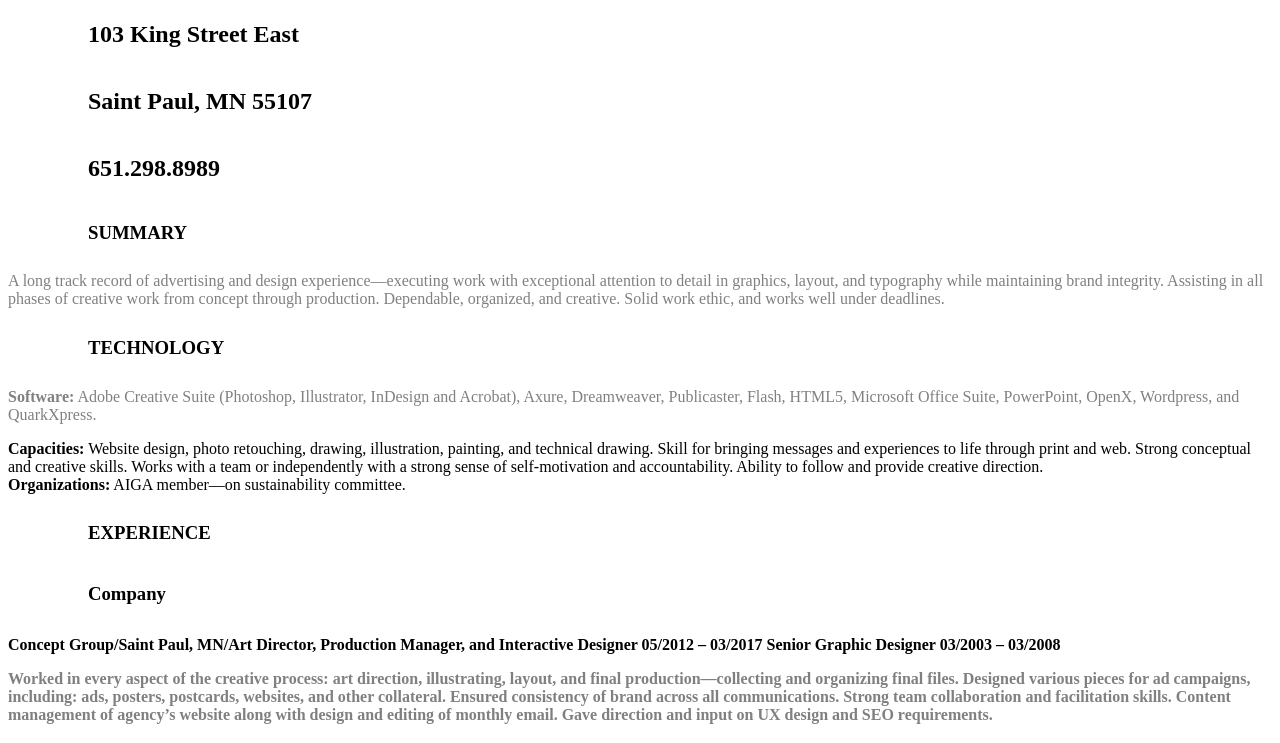
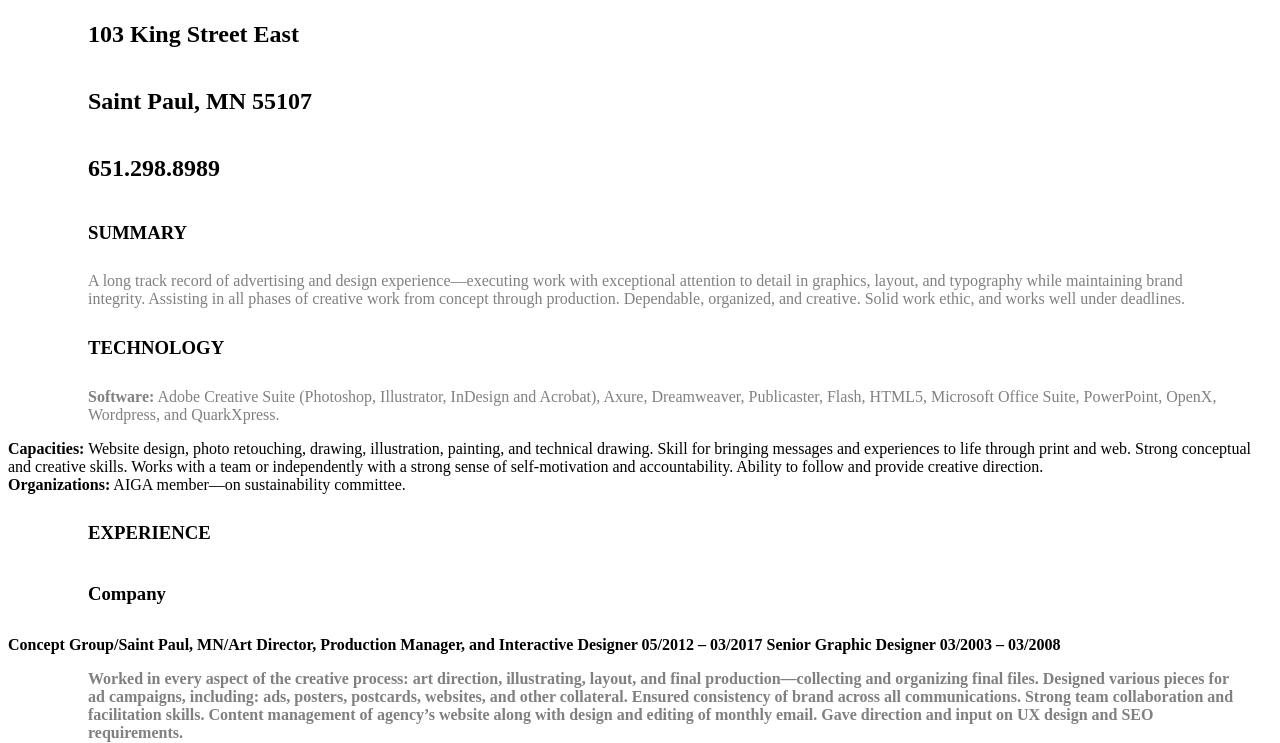
Before and after one commit to andymccue/andymccue.github.io, a plain HTML site: page index.html in a window 1280 px wide. Shown: the part 89-832 px from the top of the page. Drawn offline with Linux system fonts and the light colour scheme.

Commit message:
P tag padding

```diff
--- a/style.css
+++ b/style.css
@@ -1,5 +1,8 @@
 p {
   color: grey;
+
+    padding-right: 30px;
+    padding-left: 80px;
   }
 
 H1 {
```
